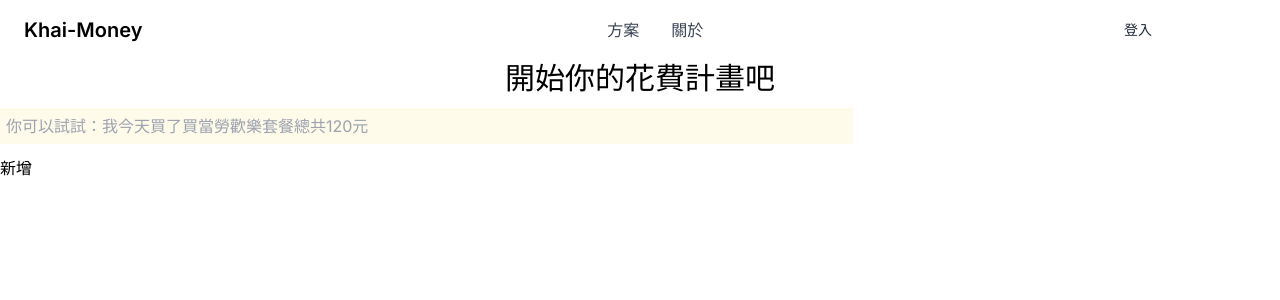
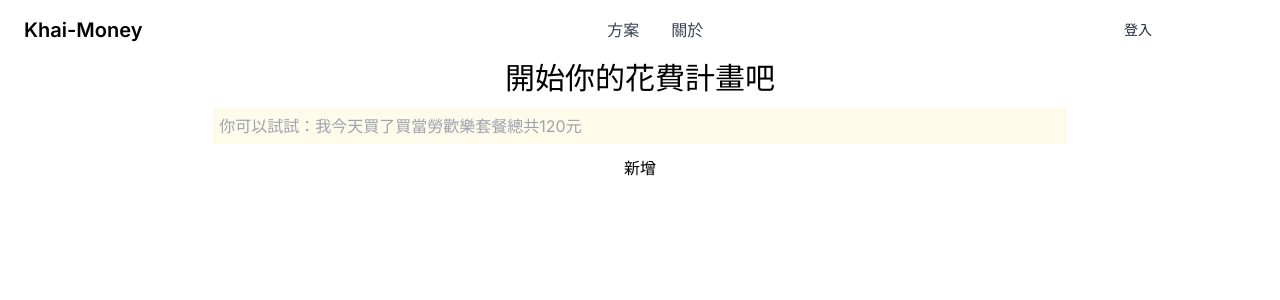
Before and after one commit to TTXD19/khai-money, a Next.js app: page /home in a window 1280 px wide. Shown: the top 300 px of the page. Built offline with nearby package versions, Linux system fonts and the light colour scheme.

Commit message:
Center text

```diff
--- a/src/app/home/page.tsx
+++ b/src/app/home/page.tsx
@@ -2,9 +2,9 @@ import Link from "next/link";
 
 export default function Page() {
     return (
-        <div>
-            <span className="flex justify-center text-black text-3xl">開始你的花費計畫吧</span>
-            <input className="flex bg-amber-50 w-2/3 ps-1.5 py-1.5 my-3" type="text"
+        <div className="flex flex-col items-center w-full">
+            <span className="text-black text-3xl">開始你的花費計畫吧</span>
+            <input className="bg-amber-50 w-2/3 ps-1.5 py-1.5 my-3" type="text"
                    placeholder="你可以試試：我今天買了買當勞歡樂套餐總共120元"/>
             <Link href="/result">
                 <button className="flex">新增</button>
--- a/src/app/home/result/page.tsx
+++ b/src/app/home/result/page.tsx
@@ -9,7 +9,7 @@ export default function Page() {
 
     return (
         <div className="flex justify-center mt-12">
-            <div className="flex w-1/2 flex-col">
+            <div className="flex w-9/12 flex-col">
                 <div className="mt-0">
                     <span className="text-black text-4xl font-black">今日已花費：2000 元</span>
                 </div>
```
Also changed, not shown: package.json (+7 -7 lines), 1 other file (tests, documents, lock files or other folders).
